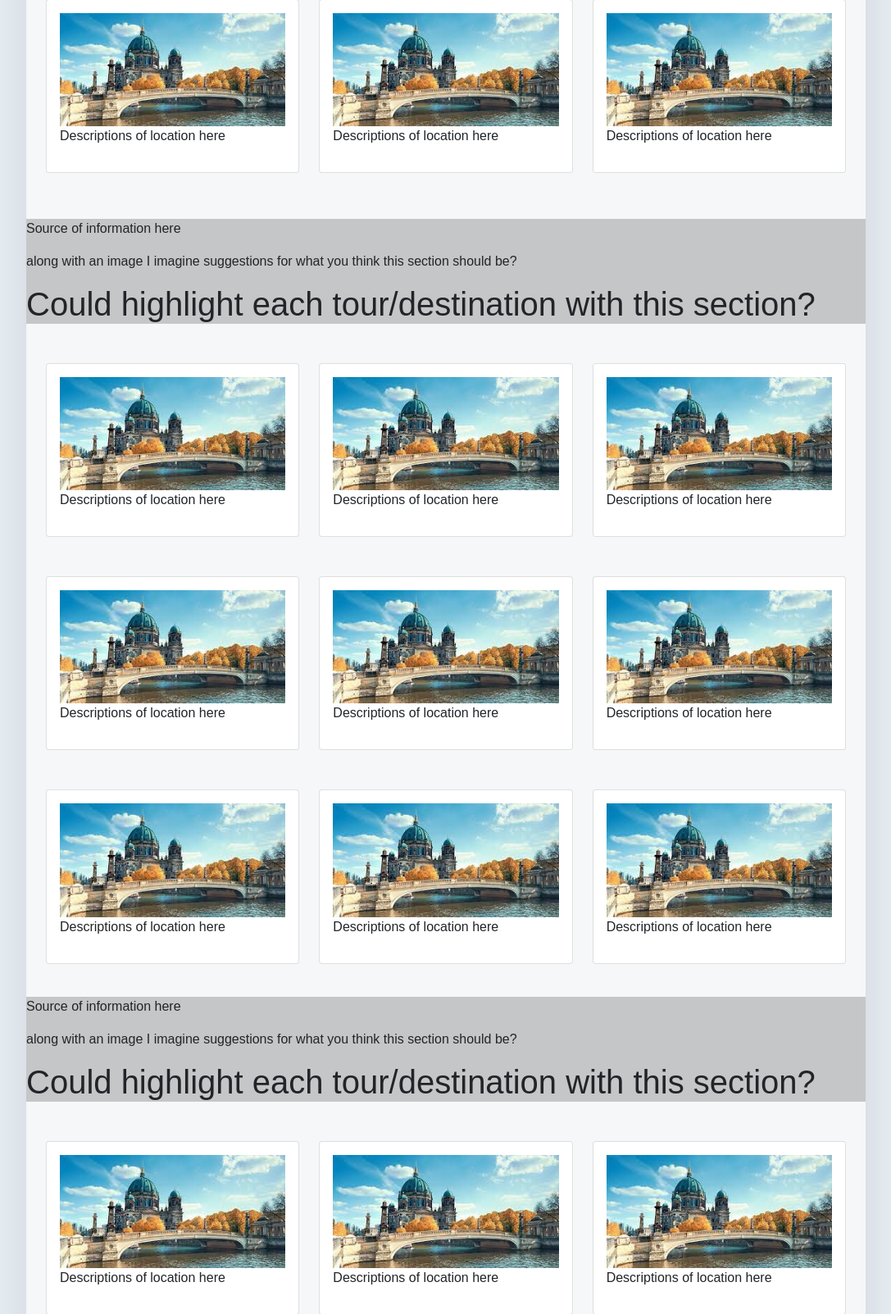
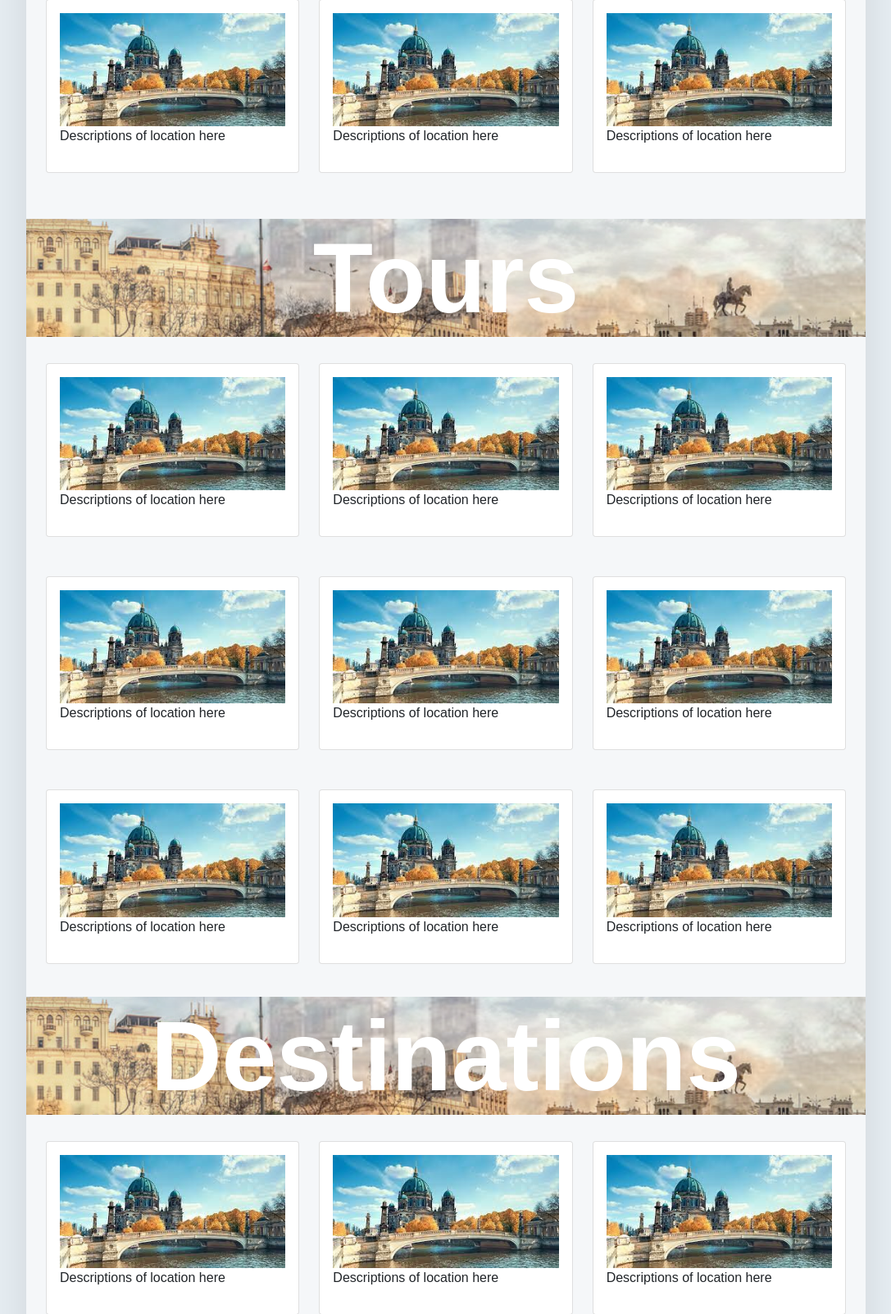
Before and after one commit to suibhne-sweeney/CA2_repo, a Django app: template templates/index2.html in a window 1280 px wide. Shown: the part 1033-2636 px from the top of the page at 82% size, without its empty margins (96-1183 px from the left). Run offline with Django 3.2, Linux system fonts and the light colour scheme; the template is opened without the code that fills it, so the values that code supplies are empty; some libraries are stand-ins or nearby versions; grey boxes are pictures that could not be loaded.

Commit message:
subheading update

```diff
--- a/Css/style2.css
+++ b/Css/style2.css
@@ -28,10 +28,11 @@
   }
   .subHeading{
     width: 100%;
-    height: 50%;
+    height: 8em;
     background: #c5c6c7;
     margin-top: 40px;
     margin-bottom: 1em;
+    text-align: center;
   }
   .card-tours{
     width: 40%;
@@ -157,7 +158,6 @@
     font-size: 120px;
     z-index: 1;
     font-weight: 600;
-
   }
   #slideshow{
     display: flex;
@@ -197,6 +197,11 @@
     animation: slideBg 20s linear infinite;
     animation-timing-function: ease-in-out;
     background-image: url(/images/Tokyo.jpg);
+  }
+  .subtitle {
+    color: #fff;
+    font-size: 120px;
+    font-weight: 800;
   }
 
   @keyframes slideBg{
--- a/templates/index2.html
+++ b/templates/index2.html
@@ -191,9 +191,9 @@
       </div>
   </div> -->
   <div class="subHeading">
-    <p>Source of information here</p>
-    <p>along with an image I imagine suggestions for what you think this section should be?</p>
-    <h1>Could highlight each tour/destination with this section?</h1>
+    <div id="slideshow_bg">
+      <h1 class="subtitle">Tours</h1>
+    </div>
   </div>
   <div class="container-fluid mt-5">
     <div class="row">
@@ -281,11 +281,11 @@
     </div>
       </div>
   </div>
-    <div class="subHeading">
-      <p>Source of information here</p>
-      <p>along with an image I imagine suggestions for what you think this section should be?</p>
-      <h1>Could highlight each tour/destination with this section?</h1>
+  <div class="subHeading">
+    <div id="slideshow_bg">
+      <h1 class="subtitle">Destinations</h1>
     </div>
+  </div>
     <div class="container-fluid mt-5">
       <div class="row">
         <div class="col-4">
```
Also changed, not shown: Work Documents/newernotes.txt (+3 -10 lines), 1 other file.
